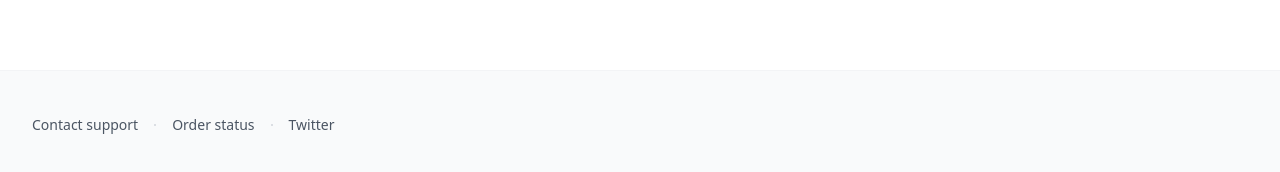
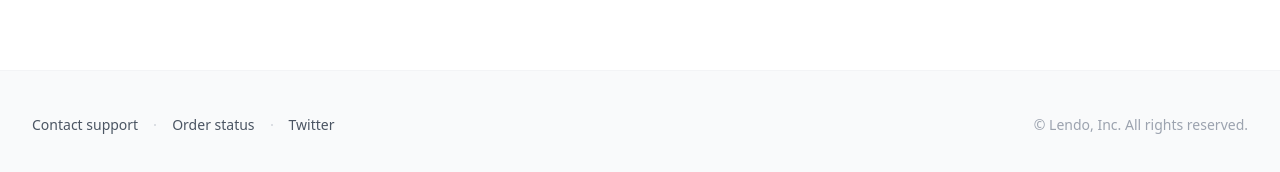
Before and after one commit to heshamelmasry77/lendo-my-day, a React (Vite) app: page / in a window 1280 px wide. Shown: the part 534-706 px from the top of the page. Built offline with nearby package versions, Linux system fonts and the light colour scheme.

Commit message:
improvement on the footer component

```diff
--- a/src/components/shared/Footer.jsx
+++ b/src/components/shared/Footer.jsx
@@ -2,7 +2,7 @@ function Footer() {
   return (
     <>
       <footer className="flex grow">
-        <div className="border-t border-gray-100 bg-gray-50 py-10 grow">
+        <div className="border-t border-gray-100 bg-gray-50 py-10 grow flex">
           <nav className="mx-auto flex w-full max-w-7xl items-center gap-x-4 px-6 text-sm leading-7 text-gray-600 lg:px-8">
             <a href="#">Contact support</a>
             <svg
@@ -21,6 +21,9 @@ function Footer() {
               <circle cx="1" cy="1" r="1"></circle>
             </svg>
             <a href="#">Twitter</a>
+            <p className="text-sm leading-7 text-gray-400 ml-auto">
+              © Lendo, Inc. All rights reserved.
+            </p>
           </nav>
         </div>
       </footer>
```
